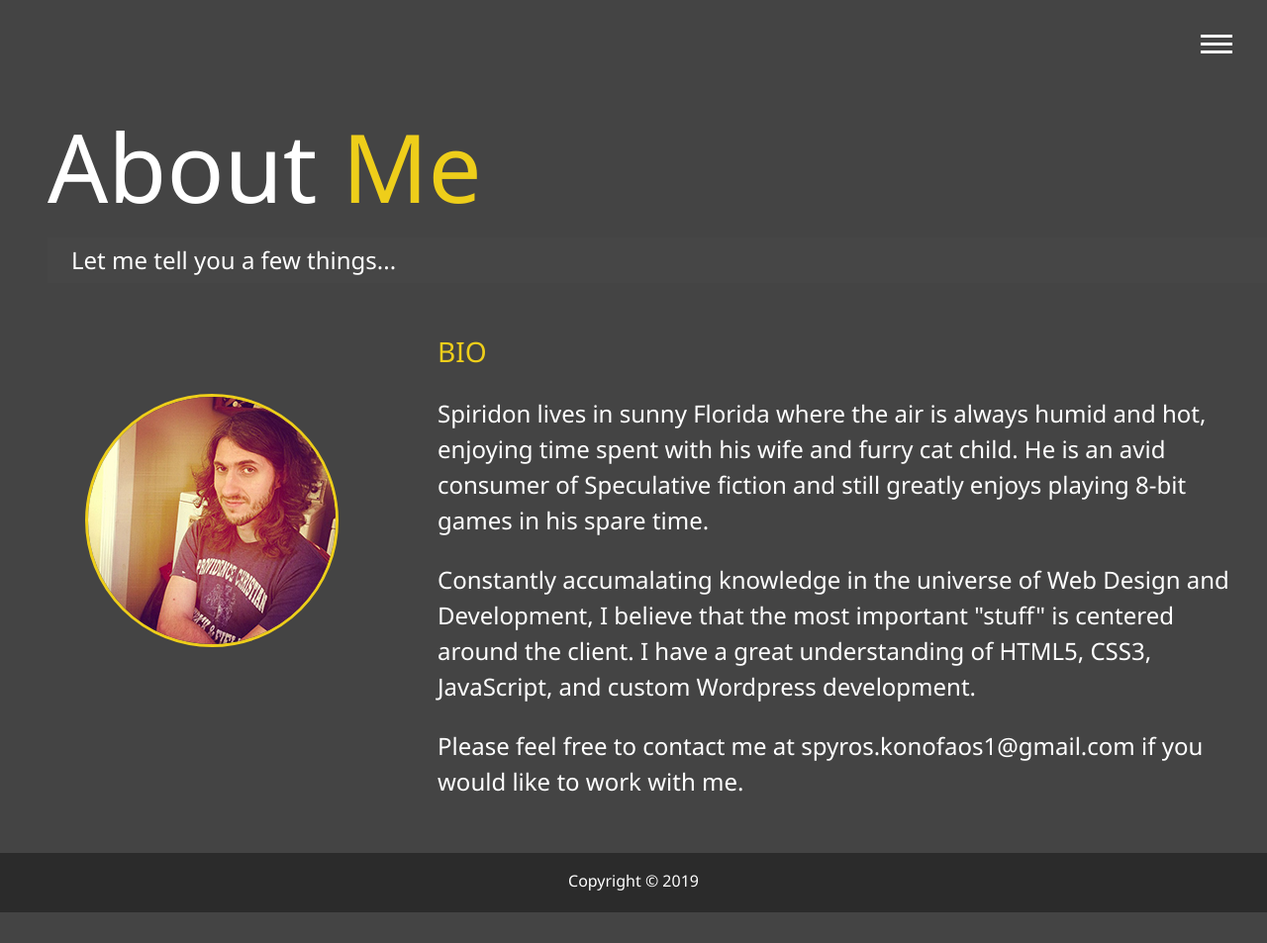
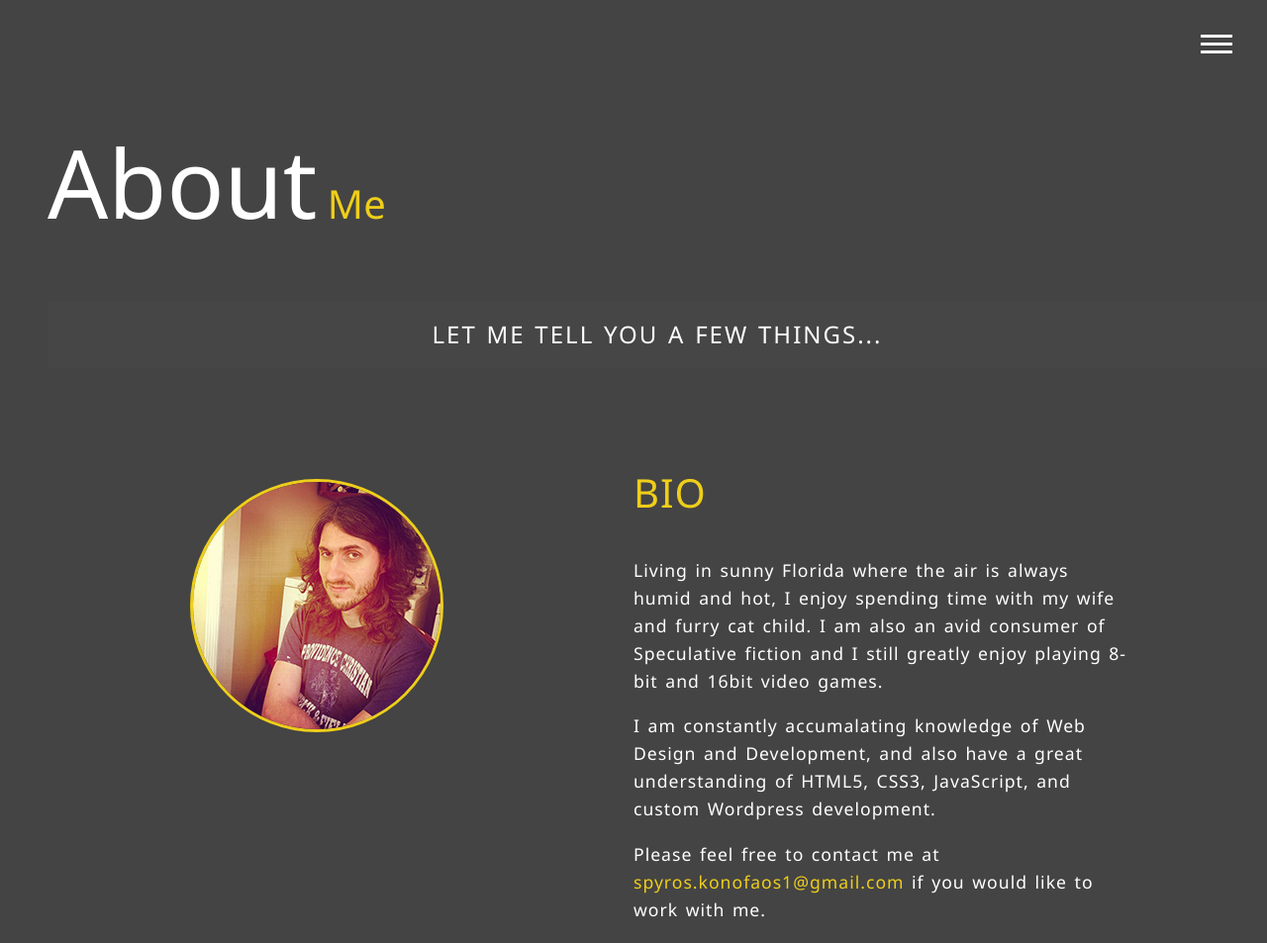
Before and after one commit to SpyrosKo/m_portfolio, a website: page dist/about.html in a window 1280 px wide. Shown: the top 953 px of the page at 99% size. Before the commit the page ends 922 px from the top, so only its background shows below. Drawn offline with Linux system fonts and the light colour scheme.

Commit message:
updated. Cleaned up

```diff
--- a/scss/_config.scss
+++ b/scss/_config.scss
@@ -3,12 +3,10 @@ $secondary-color: #eece1a;
 $show-home-image: true;
 $home-image: url(../img/background.jpg);
 $background-opacity: 0.9;
+$main-font: rgb(236, 236, 236);
 
-// $primary-color: #444;
-// $secondary-color: #eece1a;
-
-// Powdered Sugar (#F1F4FFFF) and Silver (#A2A2A1FF)
-// Black (#000000FF) and White (#FFFFFFFF)
+// Powdered Sugar (#F1F4FFFF) and Silver (#A2A2A1FF);
+// Black (#000000FF) and White (#FFFFFFFF);
 
 
 // Set Text Color
--- a/scss/_mobile.scss
+++ b/scss/_mobile.scss
@@ -1,7 +1,7 @@
 // Widescreens
 @include mediaXl {
     .projects {
-        grid-template-columns: repeat(4, 1fr);
+        grid-template-columns: repeat(3, 1fr);
     }
 }
 
@@ -14,7 +14,7 @@
 
 // Tablets and small Laptops
 @include mediaMd {
-    main {
+    #about {
         align-items: center;
         text-align: center;
 
@@ -25,15 +25,41 @@
 
         .sm-heading {
             margin: 1.8em auto;
-            margin-bottom: 5em;
+            // margin-bottom: 2em;
             line-height: 1.3;
+        }
+
+        .about-info {
+            display: block;
+            grid-template-areas:
+                'bioimage'
+                'bio';
+            grid-template-columns: 1fr;
+            padding-top: 1rem;
+
+            .bio-image {
+                grid-area: bioimage;
+                margin-bottom: 1.5rem;
+            }
+
+            .bio {
+                grid-area: bio;
+                margin: 0 auto;
+                text-align: left;
+            }
         }
 
         .icons {
             align-items: center;
             margin: 0;
         }
+
+        .projects {
+            grid-template-columns: repeat(2, 1fr);
         }
+    }
+
+    header {
 
         ul.menu-nav,
         div.menu-branding {
@@ -58,42 +84,37 @@
         }
 
         .menu-branding {
-        height: 25vh;
+            height: 30vh;
+            width: 100px;
             transform: translate3d(100%, 0, 0);
 
             .portrait {
-            background: url('../img/sk.png');
-            height: 150px;
-            width: 150px;
+                height: 250px;
+                width: 210px;
+                border-top-right-radius: 0;
             }
         }
-
-    .about-info {
-        grid-template-areas:
-            'bioimage'
-            'bio'
-            'job1'
-            'job2'
-            'job3';
-        grid-template-columns: 1fr;
-    }
-
-    .projects {
-        grid-template-columns: repeat(2, 1fr);
     }
 }
 
 // Smartphones
 @include mediaSm {
-    main {
-        #home h1 {
-            margin-top: 10vh;
+
+    #about {
+        .about-info {
+
+        .bio {
+            grid-area: bio;
+            margin: 0 1rem;
+            font-size: 1rem;
+            text-align: left
+        }
+        .boxes {
+            padding: 2rem 0;
+        }
         }
     }
 
-    .projects {
-        grid-template-columns: 1fr;
-    }
 }
 
 // Smartphones min height view
--- a/scss/main.scss
+++ b/scss/main.scss
@@ -1,11 +1,8 @@
 @import '_config';
 @import '_menu';
 
-
-
 * {
    box-sizing: border-box;
-
 }
 
 body {
@@ -33,13 +30,13 @@ body {
 h1,
 h2,
 h3 {
-    margin: 0 ;
+   margin: 0;
    font-weight: 400;
 
    &.lg-heading {
       font-size: 6em;
       margin-left: .5em;
-		padding-top: 1em;
+      padding-top: 7rem;
    }
 
    &.sm-heading {
@@ -63,10 +60,12 @@ header {
 
 .text-secondary {
    color: $secondary-color;
+   font-size: 2.5rem;
+   padding-bottom: 2rem;
 }
 
 main {
-	// padding: 4em;
+   padding-bottom: 4em;
    // height: 100%;
    min-height: calc(100vh - 60px);
 
@@ -93,45 +92,51 @@ main {
    }
 }
 
-// About Page
+//------> ABOUT
+#about {
+
+   .sm-heading {
+      margin-top: 2em;
+      background: rgba(73, 73, 73, 0.5);
+      text-align: center;
+      padding: 1rem;
+      text-transform: uppercase;
+      letter-spacing: 2px;
+      word-spacing: 1.5px;
+      font-weight: 100;
+   }
+
    .about-info {
       display: grid;
       grid-template-areas:
-	'bioimage bio bio'
-	'job1 job2 job3';
-	grid-template-columns: repeat(3, 1fr);
-	grid-gap: 30px;
+         'bioimage bio bio';
+      grid-template-columns: repeat(2, 1fr);
+      grid-gap: 1rem;
       margin: 0 1em;
+      padding-top: 4rem;
 
       .bio-image {
          grid-area: bioimage;
          margin: auto;
-		margin-top: 4em;
+         margin-top: 0;
          border-radius: 50%;
          border: $secondary-color 3px solid;
       }
 
       .bio {
          grid-area: bio;
-		font-size: 1.5rem;
+         font-family: $main-font;
+         font-size: 1.1rem;
+         font-weight: 100;
+         letter-spacing: 1px;
+         line-height: 28px;
+         width: 80%;
+         word-spacing: 2px;
+
+         a {
+            color: $secondary-color;
          }
-
-	.job-1 {
-		grid-area: job1;
       }
-
-	.job-2 {
-		grid-area: job2;
-	}
-
-	.job-3 {
-		grid-area: job3;
-	}
-
-	.job {
-		background: lighten($primary-color, 5);
-		padding: 0.5rem;
-		border-bottom: $secondary-color solid 5px;
    }
 }
 
@@ -139,8 +144,8 @@ main {
 .projects {
    display: grid;
    grid-template-columns: repeat(3, 1fr);
-	grid-gap: 1em;
-	margin: 0 2em;
+   grid-gap: 2em;
+   margin: 8rem 2em;
 
    .item {
 
@@ -148,8 +153,6 @@ main {
       img {
          width: 100%;
          border: #fff 3px solid;
-			object-fit: cover;
-			width: 250px;
          height: auto;
 
          &:hover {
@@ -158,7 +161,6 @@ main {
             @include easeOut;
          }
       }
-
    }
 }
 
@@ -171,12 +173,26 @@ main {
          min-width: 250px;
 			margin: auto;
 
-			form > * {
+			h2 {
+				margin-top: 2em;
+				background: rgba(73, 73, 73, 0.5);
+				text-align: center;
+				padding: 1rem;
+				text-transform: uppercase;
+				letter-spacing: 2px;
+				word-spacing: 1.5px;
+				font-weight: 100;
+			}
+
+         form>* {
             display: block;
          }
 
          form {
-				input[type=text], select, textarea {
+
+            input[type=text],
+            select,
+            textarea {
                width: 100%;
                padding: 12px;
                border: 1px solid #ccc;
@@ -210,15 +226,7 @@ main {
             font-size: 1.3em;
             @include easeOut;
 
-				&:hover {
-					background: $secondary-color;
-					color: set-text-color($secondary-color);
 
-
-					span {
-						color: set-text-color($secondary-color);
-					}
-				}
          }
       }
    }
@@ -259,5 +267,4 @@ main {
    height: 60px;
 }
 
-
 @import '_mobile';
```
Also changed, not shown: dist/about.html, dist/contact.html, dist/css/main.css, dist/img/projects/forest-thumbnail.jpg (added), dist/img/projects/portfolio-350x209.jpg (added), dist/work.html. Lines whose indentation alone changed are shown as unchanged.
